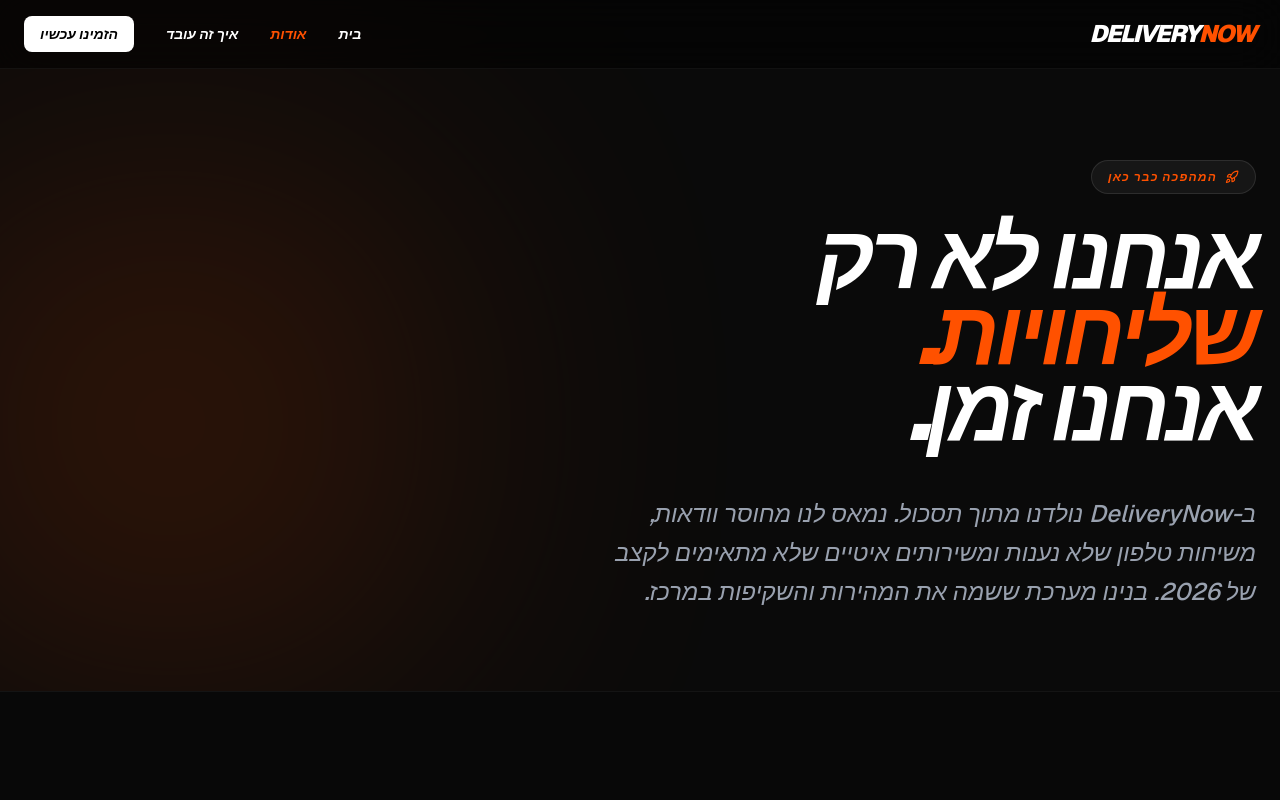
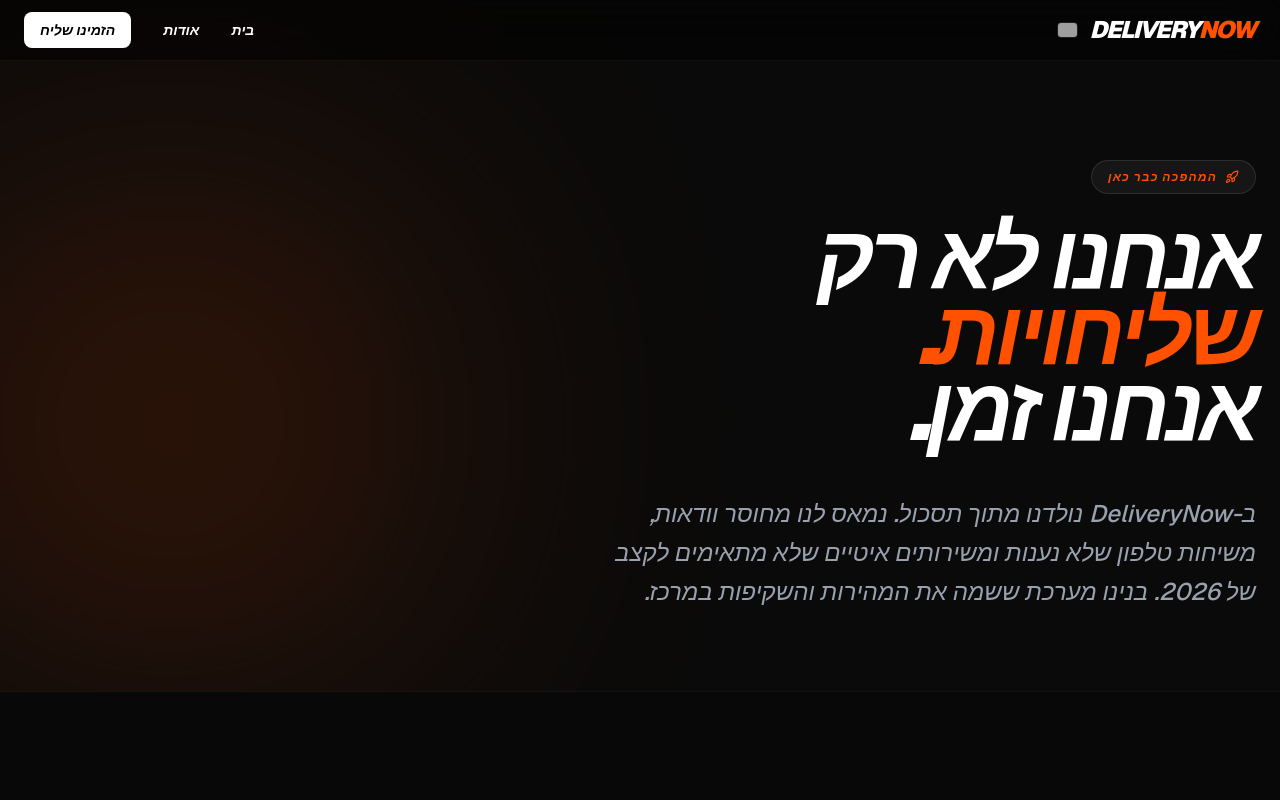
Before and after one commit to GaGex1222/Av-Express, a Next.js app: page /about-us in a window 1280 px wide. Shown: the top 800 px of the page. Built offline with nearby package versions, Linux system fonts and the light colour scheme; grey boxes are pictures that could not be loaded.

Commit message:
Changed the whole theme of the webiste and made a fix

```diff
--- a/app/about-us/page.tsx
+++ b/app/about-us/page.tsx
@@ -1,6 +1,6 @@
 "use client";
 
-import React, { useRef, useState } from 'react';
+import React, { useEffect, useRef, useState } from 'react';
 import { motion, AnimatePresence } from 'framer-motion';
 import {
   Users, Rocket, Target, ShieldCheck, Heart,
@@ -20,43 +20,77 @@ const fadeInUp = {
 const Navbar = () => {
   const [isOpen, setIsOpen] = useState(false);
 
+  useEffect(() => {
+    if (isOpen) {
+      document.body.style.overflow = 'hidden';
+    } else {
+      document.body.style.overflow = 'unset';
+    }
+  }, [isOpen]);
+
   return (
-    <nav className="fixed top-0 left-0 right-0 z-[300] bg-black/50 backdrop-blur-xl border-b border-white/5 py-4 px-6">
+    <>
+      <nav className="fixed top-0 left-0 right-0 z-[300] bg-black/50 backdrop-blur-xl border-b border-white/5 py-3 px-6">
         <div className="max-w-7xl mx-auto flex justify-between items-center" dir="rtl">
-        <Link href="/" className="text-2xl font-black italic uppercase tracking-tighter">
+
+          {/* לוגו + דגל ישראל (תמונה) */}
+          <Link href="/" className="flex items-center gap-3 group">
+            <span className="text-2xl font-black italic uppercase tracking-tighter">
               DELIVERY<span className="text-[#FF5100]">NOW</span>
+            </span>
+            <img
+              src="https://flagcdn.com/w40/il.png"
+              alt="Israel Flag"
+              className="h-4 w-auto rounded-sm shadow-sm border border-white/10 group-hover:border-[#FF5100]/50 transition-all"
+            />
           </Link>
 
+          {/* Desktop Links */}
           <div className="hidden md:flex gap-8 items-center font-bold text-sm uppercase italic">
             <Link href="/" className="hover:text-[#FF5100] transition-colors">בית</Link>
-          <Link href="/about-us" className="text-[#FF5100]">אודות</Link>
-          <Link href="/#how-it-works" className="hover:text-[#FF5100] transition-colors">איך זה עובד</Link>
-          <Link href="/order" className="bg-white text-black px-4 py-2 rounded-lg hover:bg-[#FF5100] transition-all">הזמינו עכשיו</Link>
+            <Link href="/about-us" className="hover:text-[#FF5100] transition-colors">אודות</Link>
+            <Link href="/order" className="bg-white text-black px-4 py-2 rounded-lg hover:bg-[#FF5100] transition-all">הזמינו שליח</Link>
           </div>
 
-        <button className="md:hidden text-white" onClick={() => setIsOpen(!isOpen)}>
-          {isOpen ? <X size={28} /> : <Menu size={28} />}
+          {/* Mobile Toggle Button */}
+          <button
+            className="md:hidden text-white relative z-[400] p-2 hover:text-[#FF5100] transition-colors"
+            onClick={() => setIsOpen(!isOpen)}
+          >
+            {isOpen ? <X size={32} strokeWidth={3} /> : <Menu size={32} />}
           </button>
         </div>
+      </nav>
 
       <AnimatePresence>
         {isOpen && (
+          <>
             <motion.div
-            initial={{ opacity: 0, height: 0 }}
-            animate={{ opacity: 1, height: 'auto' }}
-            exit={{ opacity: 0, height: 0 }}
-            className="md:hidden bg-black border-t border-white/5 overflow-hidden"
+              initial={{ opacity: 0 }}
+              animate={{ opacity: 1 }}
+              exit={{ opacity: 0 }}
+              onClick={() => setIsOpen(false)}
+              className="fixed inset-0 bg-black/95 backdrop-blur-md md:hidden z-[310]"
+            />
+
+            <motion.div
+              initial={{ x: '100%' }}
+              animate={{ x: 0 }}
+              exit={{ x: '100%' }}
+              transition={{ type: "spring", damping: 25, stiffness: 200 }}
+              className="fixed top-0 right-0 bottom-0 w-[85%] max-w-sm bg-[#0A0A0A] border-l border-white/10 z-[315] md:hidden flex flex-col p-8 pt-24"
+              dir="rtl"
             >
-            <div className="flex flex-col p-6 gap-6 font-black italic uppercase text-lg text-right">
+              <div className="flex flex-col gap-8 text-right font-black italic uppercase text-4xl">
                 <Link href="/" onClick={() => setIsOpen(false)}>בית</Link>
-              <Link href="/about-us" onClick={() => setIsOpen(false)} className="text-[#FF5100]">אודות</Link>
-              <Link href="/#how-it-works" onClick={() => setIsOpen(false)}>איך זה עובד</Link>
-              <Link href="/order" onClick={() => setIsOpen(false)}>הזמינו עכשיו</Link>
+                <Link href="/about-us" onClick={() => setIsOpen(false)}>אודות</Link>
+                <Link href="/order" onClick={() => setIsOpen(false)} className="text-[#FF5100]">הזמינו עכשיו</Link>
               </div>
             </motion.div>
+          </>
         )}
       </AnimatePresence>
-    </nav>
+    </>
   );
 };
 
--- a/app/page.tsx
+++ b/app/page.tsx
@@ -215,11 +215,17 @@ export default function DeliveryNowLanding() {
         ].map((stat, i) => (
           <motion.div
             key={i}
-              variants={fadeInUp} initial="initial" whileInView="whileInView"
-              className="p-8 bg-[#111] border border-white/5 rounded-[2rem] text-center group hover:border-[#FF5100] transition-colors"
+            variants={fadeInUp}
+            initial="initial"
+            whileInView="whileInView"
+            // כאן הקסם: אם זה האלמנט האחרון (אינדקס 4), הוא מקבל col-span-2 במובייל
+            // ובמסכים גדולים יותר (lg) הוא חוזר להיות עמודה אחת (col-span-1)
+            className={`p-8 bg-[#111] border border-white/5 rounded-[2rem] text-center group hover:border-[#FF5100] transition-colors ${
+              i === 4 ? "col-span-2 lg:col-span-1" : "col-span-1"
+            }`}
           >
             <div className="text-[#FF5100] mb-4 flex justify-center">{stat.icon}</div>
-              <div className="text-4xl font-black italic text-white mb-2">
+            <div className="text-4xl font-black italic text-white mb-2 leading-none">
               {typeof stat.val === "number" ? <AnimatedNumber value={stat.val} /> : stat.val}{stat.unit}
             </div>
             <div className="text-[10px] font-black uppercase text-gray-500 tracking-widest">{stat.label}</div>
@@ -246,13 +252,23 @@ export default function DeliveryNowLanding() {
       {/* 5. INDUSTRY SOLUTIONS */}
       <section id="solutions" className="py-32 px-6 bg-[#0F0F0F]">
         <div className="max-w-7xl mx-auto text-center">
-          <h2 className="text-5xl font-black italic uppercase mb-16">פתרונות לכל <span className="text-[#FF5100]">התחומים</span></h2>
+          <h2 className="text-5xl font-black italic uppercase mb-16 text-white">
+            פתרונות לכל <span className="text-[#FF5100]">התחומים</span>
+          </h2>
+
           <div className="grid grid-cols-2 md:grid-cols-5 gap-6">
             <SolutionItem icon={<User size={48}/>} title="לקוח פרטי" />
             <SolutionItem icon={<Scale size={48}/>} title="עורכי דין" />
             <SolutionItem icon={<Store size={48}/>} title="חנויות וקמעונאות" />
             <SolutionItem icon={<Landmark size={48}/>} title="הייטק ופיננסים" />
-            <SolutionItem icon={<HardHat size={48}/>} title="תעשייה ולוגיסטיקה" />
+
+            {/* שימוש ב-col-span-2 במובייל וביטולו (col-span-1) בדסקטופ */}
+            <div className="col-span-2 md:col-span-1">
+              <SolutionItem
+                icon={<HardHat size={48}/>}
+                title="תעשייה ולוגיסטיקה"
+              />
+            </div>
           </div>
         </div>
       </section>
```
Lines whose indentation alone changed are shown as unchanged.
